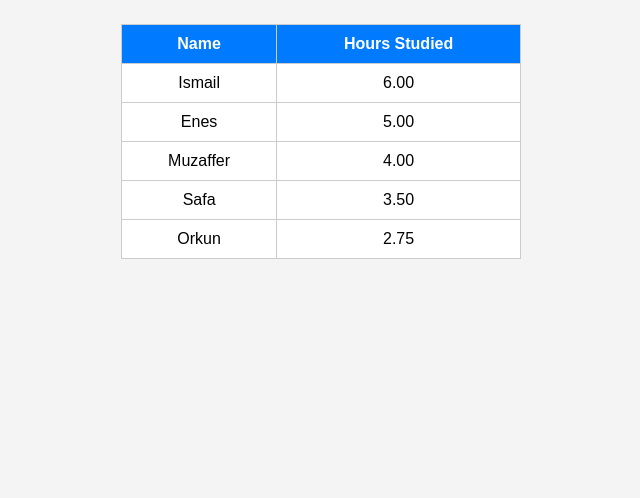
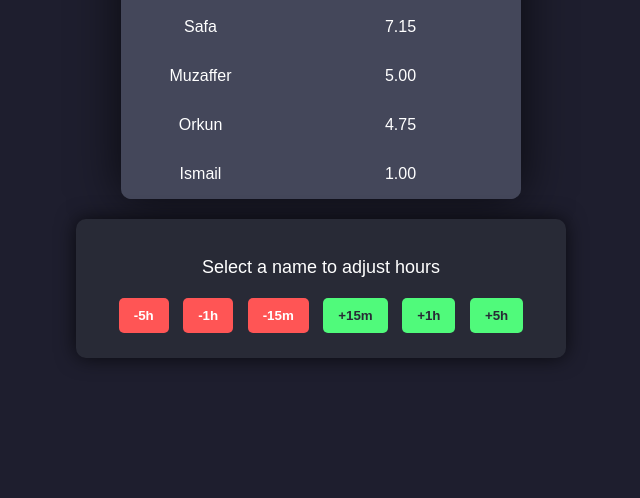
Before and after one commit to theodmer-voidscar/theodmer-voidscar.github.io, a plain HTML site: page index.html in a window 1280 px wide. Shown: the part 302-800 px from the top of the page, without its empty margins (319-959 px from the left). Drawn offline with Linux system fonts and the light colour scheme.

Commit message:
static website momento

```diff
--- a/data.json
+++ /dev/null
@@ -1,7 +0,0 @@
-[
-    { "name": "Enes", "hours": 5.0 },
-    { "name": "Safa", "hours": 3.5 },
-    { "name": "Muzaffer", "hours": 4.0 },
-    { "name": "Orkun", "hours": 2.75 },
-    { "name": "Ismail", "hours": 6.0 }
-]
--- a/index.html
+++ b/index.html
@@ -6,60 +6,90 @@
     <title>Study Leaderboard</title>
     <style>
         body {
-            font-family: Arial, sans-serif;
+            font-family: 'Poppins', sans-serif;
             display: flex;
             flex-direction: column;
             align-items: center;
             justify-content: center;
             height: 100vh;
             margin: 0;
-            background-color: #f4f4f4;
+            background-color: #1e1e2e;
+            color: #ffffff;
+        }
+        h2 {
+            font-size: 24px;
+            margin-bottom: 20px;
         }
         table {
             width: 90%;
             max-width: 400px;
             border-collapse: collapse;
-            margin-top: 20px;
+            background: #282a36;
+            border-radius: 10px;
+            overflow: hidden;
+            box-shadow: 0 0 50px rgba(0, 0, 0, 0.7);
         }
         th, td {
-            padding: 10px;
+            padding: 15px;
             text-align: center;
-            border: 1px solid #ccc;
+            border-bottom: 1px solid #44475a;
         }
         th {
-            background-color: #007bff;
+            background-color: #6272a4;
+            color: white;
+            font-weight: bold;
+        }
+        td {
+            background-color: #44475a;
             color: white;
         }
-        td {
-            background-color: white;
-        }
-        tr:hover {
-            background-color: #ddd;
+        tr:hover, .selected {
+            background-color: #50fa7b !important;
+            color: #282a36 !important;
+            font-weight: bold;
             cursor: pointer;
         }
-        .popup {
-            display: none;
-            position: fixed;
-            top: 50%;
-            left: 50%;
-            transform: translate(-50%, -50%);
-            background: white;
+        .selected {
+            outline: 3px solid #50fa7b;
+            border-radius: 5px;
+            transition: all 0.2s ease-in-out;
+        }
+        .control-panel {
+            margin-top: 20px;
             padding: 20px;
+            background: #282a36;
             border-radius: 10px;
-            box-shadow: 0 0 10px rgba(0, 0, 0, 0.2);
+            box-shadow: 0 0 20px rgba(0, 0, 0, 0.7);
             text-align: center;
+            width: 90%;
+            max-width: 450px;
         }
-        .popup button {
+        .control-panel p {
+            font-size: 18px;
+            margin-bottom: 15px;
+        }
+        .control-panel button {
             margin: 5px;
-            padding: 10px;
+            padding: 10px 15px;
             border: none;
-            background: #007bff;
-            color: white;
+            font-weight: bold;
             border-radius: 5px;
             cursor: pointer;
+            transition: background 0.2s ease-in-out;
         }
-        .popup button:hover {
-            background: #0056b3;
+        .btn-negative {
+            background: #ff5555;
+            color: white;
+        }
+        .btn-negative:hover {
+            background: #ff2e2e;
+        }
+        .btn-positive {
+            background: #50fa7b;
+            color: #282a36;
+        }
+        .btn-positive:hover {
+            background: #34d058;
         }
     </style>
 </head>
@@ -75,68 +105,69 @@
         <tbody></tbody>
     </table>
 
-    <div id="popup" class="popup">
-        <p id="popup-name"></p>
-        <button onclick="adjustHours(-1)">-1h</button>
-        <button onclick="adjustHours(-0.25)">-15m</button>
-        <button onclick="adjustHours(0.25)">+15m</button>
-        <button onclick="adjustHours(1)">+1h</button>
-        <button onclick="closePopup()">Close</button>
+    <div class="control-panel">
+        <p id="selected-name">Select a name to adjust hours</p>
+        <button class="btn-negative" onclick="adjustHours(-5)">-5h</button>
+        <button class="btn-negative" onclick="adjustHours(-1)">-1h</button>
+        <button class="btn-negative" onclick="adjustHours(-0.25)">-15m</button>
+        <button class="btn-positive" onclick="adjustHours(0.25)">+15m</button>
+        <button class="btn-positive" onclick="adjustHours(1)">+1h</button>
+        <button class="btn-positive" onclick="adjustHours(5)">+5h</button>
     </div>
 
     <script>
         let selectedName = '';
+        const defaultData = [
+            { name: "Enes", hours: 8 },
+            { name: "Safa", hours: 7.15 },
+            { name: "Muzaffer", hours: 5.0 },
+            { name: "Orkun", hours: 4.75 },
+            { name: "Ismail", hours: 1.0 }
+        ];
 
-        async function fetchData() {
-            const response = await fetch('data.json');
-            const data = await response.json();
-            updateTable(data);
+        function getData() {
+            const storedData = localStorage.getItem("studyData");
+            return storedData ? JSON.parse(storedData) : defaultData;
         }
 
-        function updateTable(data) {
+        function saveData(data) {
+            localStorage.setItem("studyData", JSON.stringify(data));
+        }
+
+        function updateTable() {
+            let data = getData();
+            data.sort((a, b) => b.hours - a.hours);
             const tbody = document.querySelector('#leaderboard tbody');
             tbody.innerHTML = '';
-            data.sort((a, b) => b.hours - a.hours);
             data.forEach(person => {
                 const row = document.createElement('tr');
                 row.innerHTML = `<td>${person.name}</td><td>${person.hours.toFixed(2)}</td>`;
-                row.onclick = () => openPopup(person.name);
+                row.onclick = () => selectName(person.name, row);
                 tbody.appendChild(row);
             });
         }
 
-        async function adjustHours(amount) {
-            const response = await fetch('data.json');
-            let data = await response.json();
+        function adjustHours(amount) {
+            if (!selectedName) return;
+            let data = getData();
             data = data.map(person => {
                 if (person.name === selectedName) {
                     person.hours = Math.max(0, person.hours + amount);
                 }
                 return person;
             });
-            await saveData(data);
-            updateTable(data);
-            closePopup();
+            saveData(data);
+            updateTable();
         }
 
-        async function saveData(data) {
-            await fetch('save.php', {
-                method: 'POST',
-                headers: { 'Content-Type': 'application/json' },
-                body: JSON.stringify(data)
-            });
+        function selectName(name, row) {
+            selectedName = name;
+            document.getElementById('selected-name').innerText = `Adjusting hours for ${name}`;
+            document.querySelectorAll("tr").forEach(tr => tr.classList.remove("selected"));
+            row.classList.add("selected");
         }
 
-        function openPopup(name) {
-            selectedName = name;
-            document.getElementById('popup-name').innerText = `Adjust hours for ${name}`;
-            document.getElementById('popup').style.display = 'block';
-        }
-        function closePopup() {
-            document.getElementById('popup').style.display = 'none';
-        }
-
-        fetchData();
+        updateTable();
     </script>
 </body>
 </html>
```
